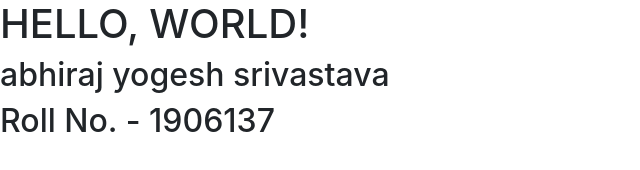
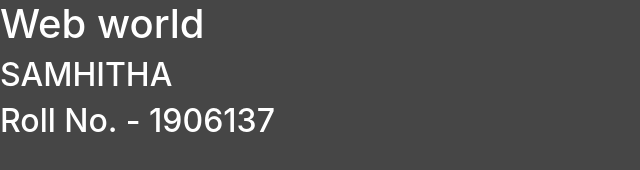
Before and after one commit to psammax/lab_7, a plain HTML site: page index.html in a window 1280 px wide. Shown: the whole page, without its empty margins (0-640 px from the left). Drawn offline with nearby package versions, Linux system fonts and the light colour scheme.

Commit message:
Update index.html

```diff
--- a/index.html
+++ b/index.html
@@ -4,12 +4,12 @@
   <meta charset="utf-8">
   <meta name="viewport" content="width=device-width, initial-scale=1, shrink-to-fit=no">
   <link rel="stylesheet" href="https://stackpath.bootstrapcdn.com/bootstrap/4.4.1/css/bootstrap.min.css" integrity="sha384-Vkoo8x4CGsO3+Hhxv8T/Q5PaXtkKtu6ug5TOeNV6gBiFeWPGFN9MuhOf23Q9Ifjh" crossorigin="anonymous">
-  <link rel="stylesheet" href="styles.css">
-  <title>Hello, world!</title>
+  <link rel="stylesheet" href="style.css">
+  <title>All about web</title>
 </head>
 <body>
-  <h1 class="text-uppercase">Hello, world!</h1>
-  <h2 class="text-lowercase">Abhiraj Yogesh Srivastava</h2>
+  <h1 class="A">Web world</h1>
+  <h2 class="B">SAMHITHA</h2>
   <h2>Roll No. - 1906137</h2>
   <script src="https://code.jquery.com/jquery-3.4.1.slim.min.js" integrity="sha384-J6qa4849blE2+poT4WnyKhv5vZF5SrPo0iEjwBvKU7imGFAV0wwj1yYfoRSJoZ+n" crossorigin="anonymous"></script>
   <script src="https://cdn.jsdelivr.net/npm/popper.js@1.16.0/dist/umd/popper.min.js" integrity="sha384-Q6E9RHvbIyZFJoft+2mJbHaEWldlvI9IOYy5n3zV9zzTtmI3UksdQRVvoxMfooAo" crossorigin="anonymous"></script>
```
